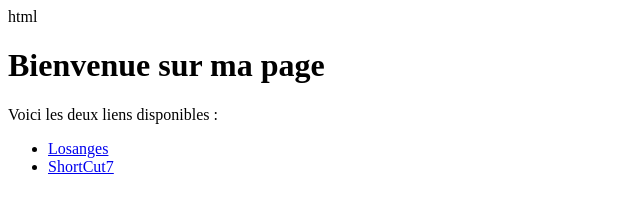
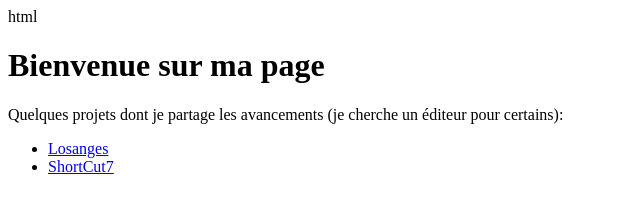
Before and after one commit to yohann-bleu/ludoproto, a plain HTML site: page index.html in a window 1280 px wide. Shown: the whole page, without its empty margins (0-640 px from the left). Drawn offline with Linux system fonts and the light colour scheme.

Commit message:
Update index.html

```diff
--- a/index.html
+++ b/index.html
@@ -9,7 +9,7 @@ html
 <body>
 
     <h1>Bienvenue sur ma page</h1>
-    <p>Voici les deux liens disponibles :</p>
+    <p>Quelques projets dont je partage les avancements (je cherche un éditeur pour certains):</p>
 
     <ul>
         <li><a href="./jeu-losanges.html" target="_blank">Losanges</a></li>
```
